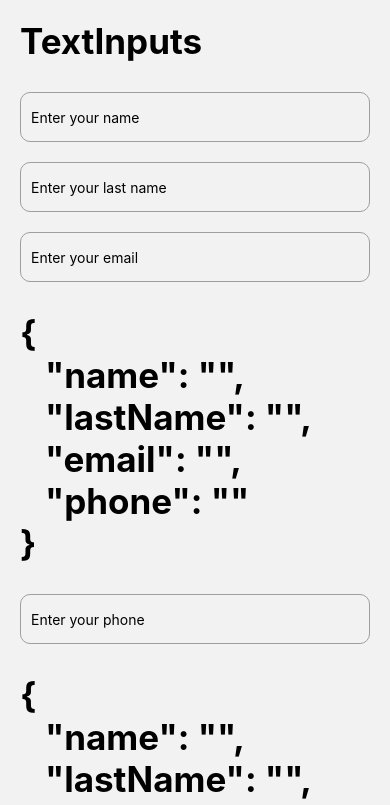
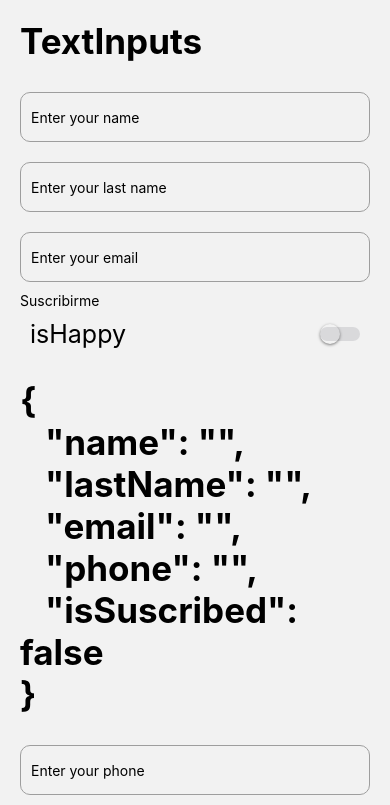
Before and after one commit to omarrendon/react-native-components, a React Native app: screen /TextInputScreen in a window 390 px wide. Shown: the top 805 px of the page. Built offline with nearby package versions, Linux system fonts and the light colour scheme.

Commit message:
CREATE: useForm hook and implement in TextinPUT SCREEN

```diff
--- /dev/null
+++ b/src/hooks/useForm.tsx
@@ -0,0 +1,18 @@
+import {useState} from 'react';
+
+export const useForm = <T extends Object>(initState: T) => {
+  const [state, setState] = useState(initState);
+
+  const onChange = <K extends Object>(value: K, field: keyof T) => {
+    setState({
+      ...state,
+      [field]: value,
+    });
+  };
+
+  return {
+    ...state,
+    formValues: state,
+    onChange,
+  };
+};
--- a/src/screens/TextInputScreen.tsx
+++ b/src/screens/TextInputScreen.tsx
@@ -6,24 +6,21 @@ import {
   KeyboardAvoidingView,
   Platform,
   ScrollView,
+  Text,
 } from 'react-native';
+import {CustomSwitch} from '../components/CustomSwitch';
 import {HeaderTitle} from '../components/HeaderTitle';
+import {useForm} from '../hooks/useForm';
 import {themeStyles} from '../theme/appTheme';
 
 export const TextInputScreen = () => {
-  const [formValues, setFormValues] = useState({
+  const {onChange, formValues} = useForm({
     name: '',
     lastName: '',
     email: '',
     phone: '',
+    isSuscribed: false,
   });
-
-  const onChange = (value: string, field: string) => {
-    setFormValues({
-      ...formValues,
-      [field]: value,
-    });
-  };
 
   return (
     <KeyboardAvoidingView
@@ -53,6 +50,14 @@ export const TextInputScreen = () => {
             onChangeText={value => onChange(value, 'email')}
             keyboardType="email-address"
           />
+          <Text>Suscribirme</Text>
+          <View style={styles.switchRow}>
+            <Text style={styles.switchText}>isHappy</Text>
+            <CustomSwitch
+              isOn={formValues.isSuscribed}
+              onChange={value => onChange(value, 'isSuscribed')}
+            />
+          </View>
           <HeaderTitle title={JSON.stringify(formValues, null, 3)} />
           <TextInput
             style={styles.textInput}
@@ -77,4 +82,13 @@ const styles = StyleSheet.create({
     borderRadius: 10,
     marginVertical: 10,
   },
+  switchRow: {
+    justifyContent: 'space-between',
+    alignItems: 'center',
+    flexDirection: 'row',
+    margin: 10,
+  },
+  switchText: {
+    fontSize: 25,
+  },
 });
```
